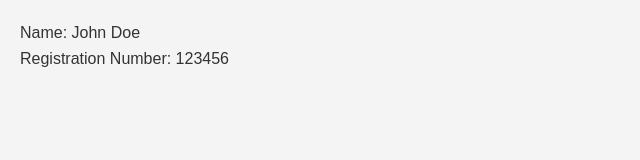
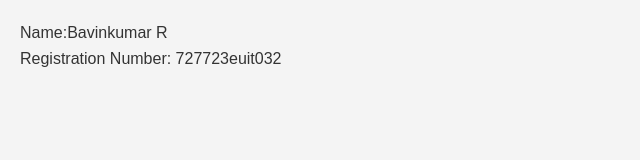
Before and after one commit to bavinkumar451/Myname, a plain HTML site: page index.html in a window 1280 px wide. Shown: the whole page, without its empty margins (0-640 px from the left). Drawn offline with Linux system fonts and the light colour scheme.

Commit message:
Update index.html

```diff
--- a/index.html
+++ b/index.html
@@ -8,8 +8,8 @@
 </head>
 <body>
     <div class="info">
-        <p id="name">Name: John Doe</p>
-        <p id="reg-number">Registration Number: 123456</p>
+        <p id="name">Name:Bavinkumar R</p>
+        <p id="reg-number">Registration Number: 727723euit032</p>
     </div>
 </body>
 </html>
```
